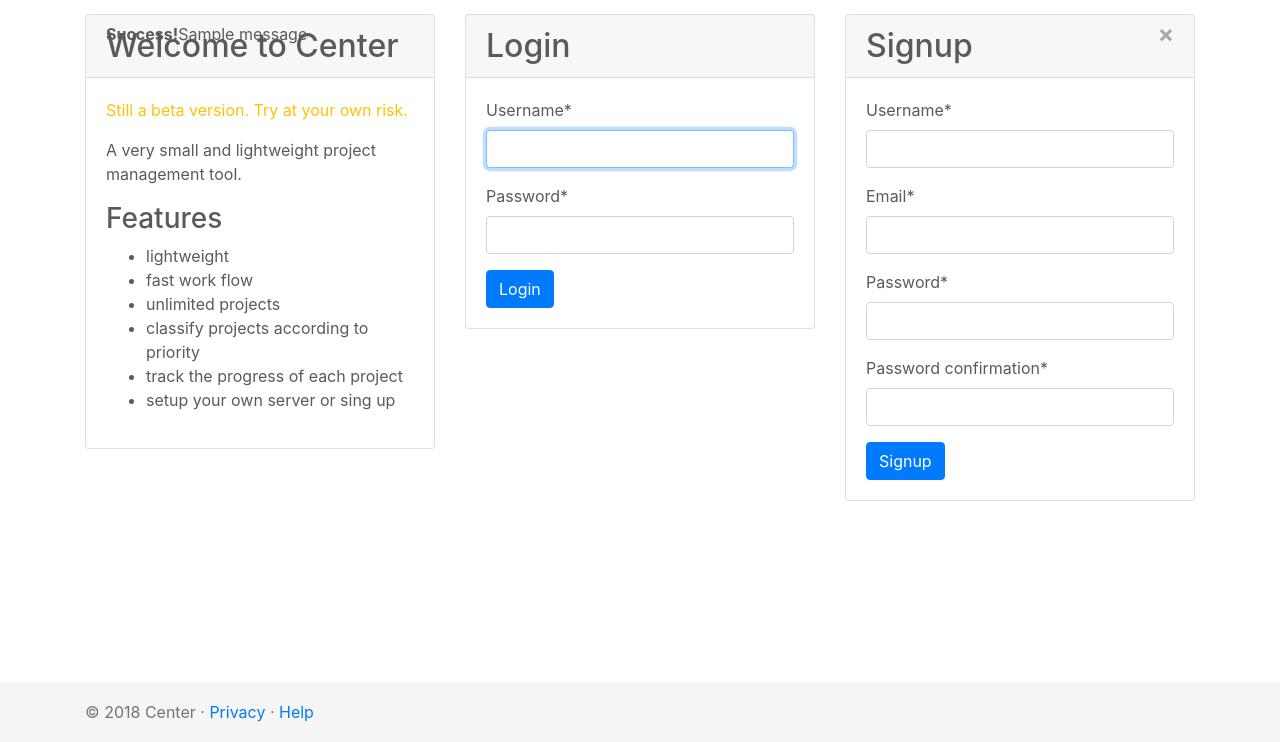
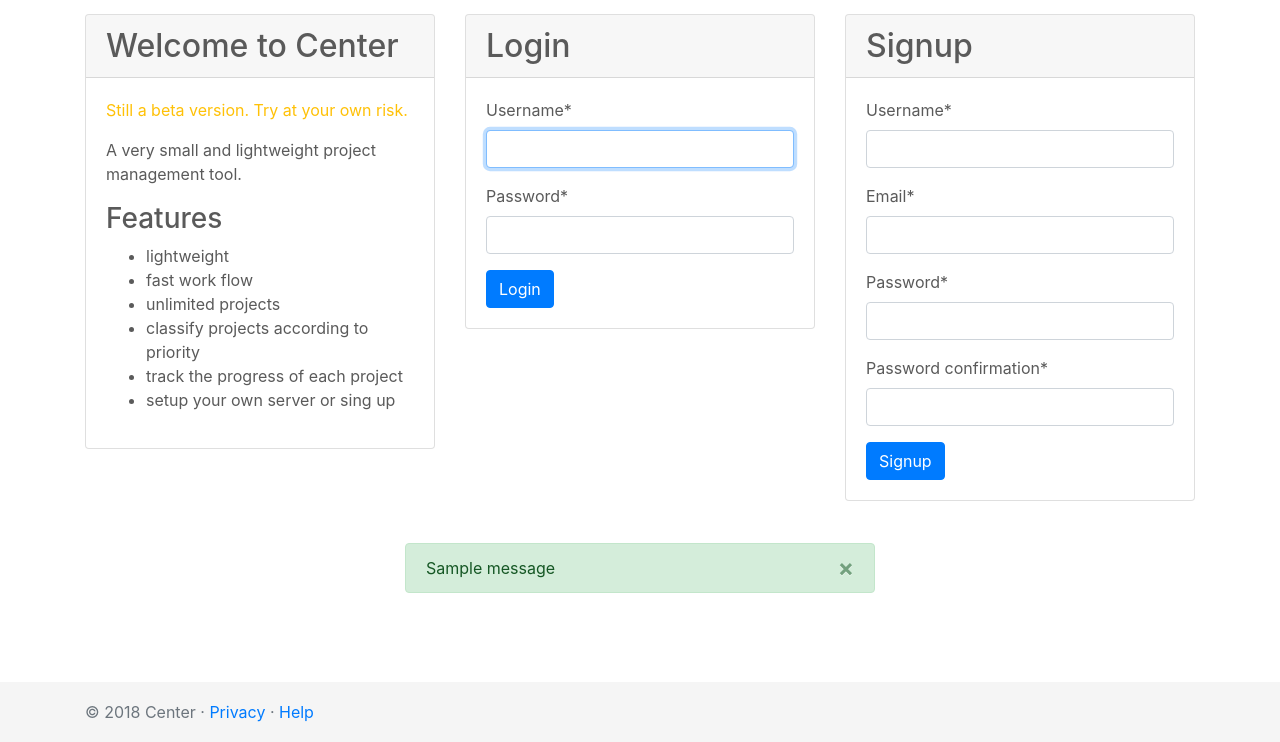
Before and after one commit to axju/center, a Django app: page / in a window 1280 px wide. Shown: the part 58-800 px from the top of the page. Run offline with Django 3.2, Linux system fonts and the light colour scheme; tables that the repository leaves empty hold one stand-in row (values such as "Sample post"); one stand-in notice (Sample message) is shown; some libraries are stand-ins or nearby versions.

Commit message:
update look and feel

```diff
--- a/alpha/templates/alpha/index.html
+++ b/alpha/templates/alpha/index.html
@@ -6,10 +6,9 @@
 
 
 {% block content %}
-
 <div class="row">
 
-  <div class="col-4">
+  <div class="col-12 col-md-4">
     <div class="card">
       <h2 class="card-header">{% trans "Welcome to Center"%}</h2>
       <div class="card-body">
@@ -28,7 +27,7 @@
     </div>
   </div>
 
-  <div class="col-4">
+  <div class="col-12 col-md-4">
     <div class="card">
       <h2 class="card-header">{% trans "Login"%}</h2>
       <div class="card-body">
@@ -41,7 +40,7 @@
     </div>
   </div>
 
-  <div class="col-4">
+  <div class="col-12 col-md-4">
     <div class="card">
       <h2 class="card-header">{% trans "Signup"%}</h2>
       <div class="card-body">
@@ -54,10 +53,5 @@
     </div>
   </div>
 
-
-
 </div>
-
-
-
 {% endblock %}
--- a/alpha/views.py
+++ b/alpha/views.py
@@ -22,8 +22,22 @@ from django.http import Http404
 from django.utils.translation import ugettext_lazy as _
 
 from django.core.mail import send_mail
+from django.contrib import messages
 
 from alpha.forms import SignupForm
+
+from django.contrib.auth.signals import user_logged_out, user_logged_in
+from django.dispatch import receiver
+
+
+
+@receiver(user_logged_out)
+def on_user_logged_out(sender, request, **kwargs):
+    messages.add_message(request, messages.INFO, 'You have been logged out. Have a nice day.')
+
+@receiver(user_logged_in)
+def on_user_logged_in(sender, request, **kwargs):
+    messages.add_message(request, messages.INFO, 'Hello {}, nice to see you :)'.format(request.user))
 
 def set_language(request, language):
     next_url = request.GET.get('next', '/')
@@ -72,6 +86,7 @@ class SignupView(FormView):
             [form.cleaned_data.get('email')],
             fail_silently=False,
         )
+        messages.add_message(self.request, messages.INFO, _('We send you a active link. Please confirm.'))
         return super().form_valid(form)
 
 
@@ -87,6 +102,7 @@ class ActivateView(View):
             user.is_active = True
             user.save()
             login(request, user)
+            messages.add_message(request, messages.INFO, _('Welcome to Center. Your account is now activate.'))
             return redirect(settings.LOGIN_REDIRECT_URL)
 
         return redirect('/')
--- a/core/templates/core/project_list.html
+++ b/core/templates/core/project_list.html
@@ -31,7 +31,7 @@
         <td>{{ project.reviews.count }}</td>
         <td class="p-2">
           <div class="btn-group btn-group-sm">
-            <a class="btn btn-outline-primary" href="{% url 'core:project-review' pk=project.pk %}">{% trans "Review"%}</a>
+            <a class="btn btn-outline-primary" href="{% url 'core:project-review' pk=project.pk %}">{% trans "Update"%}</a>
             <a class="btn btn-outline-primary" href="{{ project.get_absolute_url }}">{% trans "Show"%}</a>
             <a class="btn btn-outline-primary" href="{% url 'core:project-update' pk=project.pk %}">{% trans "Edit"%}</a>
             <a class="btn btn-outline-primary" href="{% url 'core:project-delete' pk=project.pk %}">{% trans "Delete"%}</a>
--- a/core/views.py
+++ b/core/views.py
@@ -19,6 +19,7 @@ from core.forms import ProjectForm, ProjectReviewForm
 class ProjectCreate(LoginRequiredMixin, CreateView):
     model = Project
     fields = ['name', 'description', 'goal', 'percent', 'priority']
+    success_url = reverse_lazy('core:project-list')
 
     def get_form_class(self):
         return ProjectForm
--- a/templates/base.html
+++ b/templates/base.html
@@ -73,11 +73,11 @@
 
     <main>
       {% if messages %}
-      <div class="container" style="position: absolute; z-index: 10; top: 100px; left: 50%; transform: translate(-50%, -50%);">
+      <div class="container" style="position: absolute; z-index: 10; bottom: 100px; left: 50%; transform: translate(-50%, -50%); max-width: 500px;">
         {% for message in messages %}
-        <div class="alert {{ message.tags }} alert-dismissible">
+        <div class="alert {{ message.tags }} alert-dismissible" role="alert">
           <button type="button" class="close" data-dismiss="alert">&times;</button>
-          <strong>Success!</strong>{{ message }}
+          {{ message }}
         </div>
         {% endfor %}
       </div>
```
Also changed, not shown: center/settings/base.py (+10 -2 lines).
